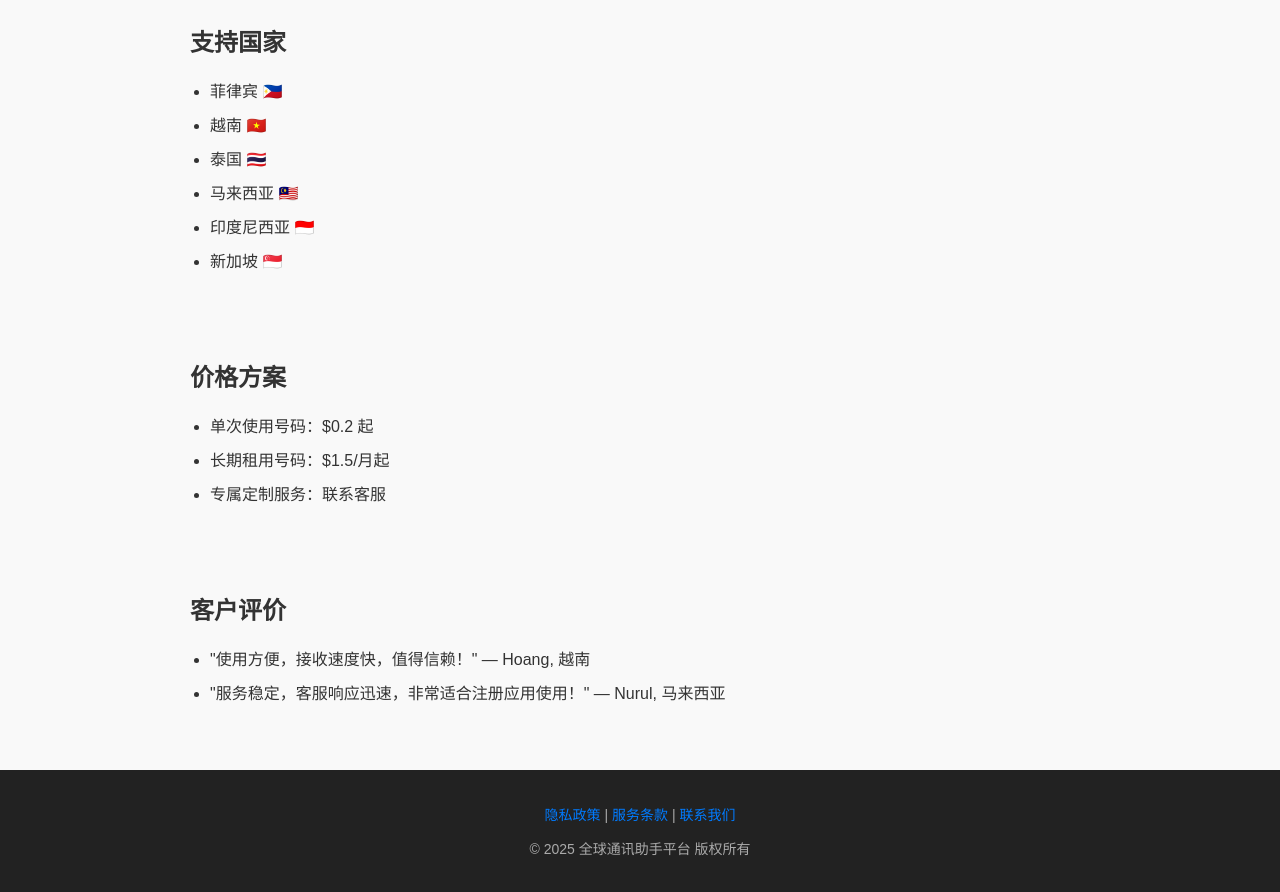
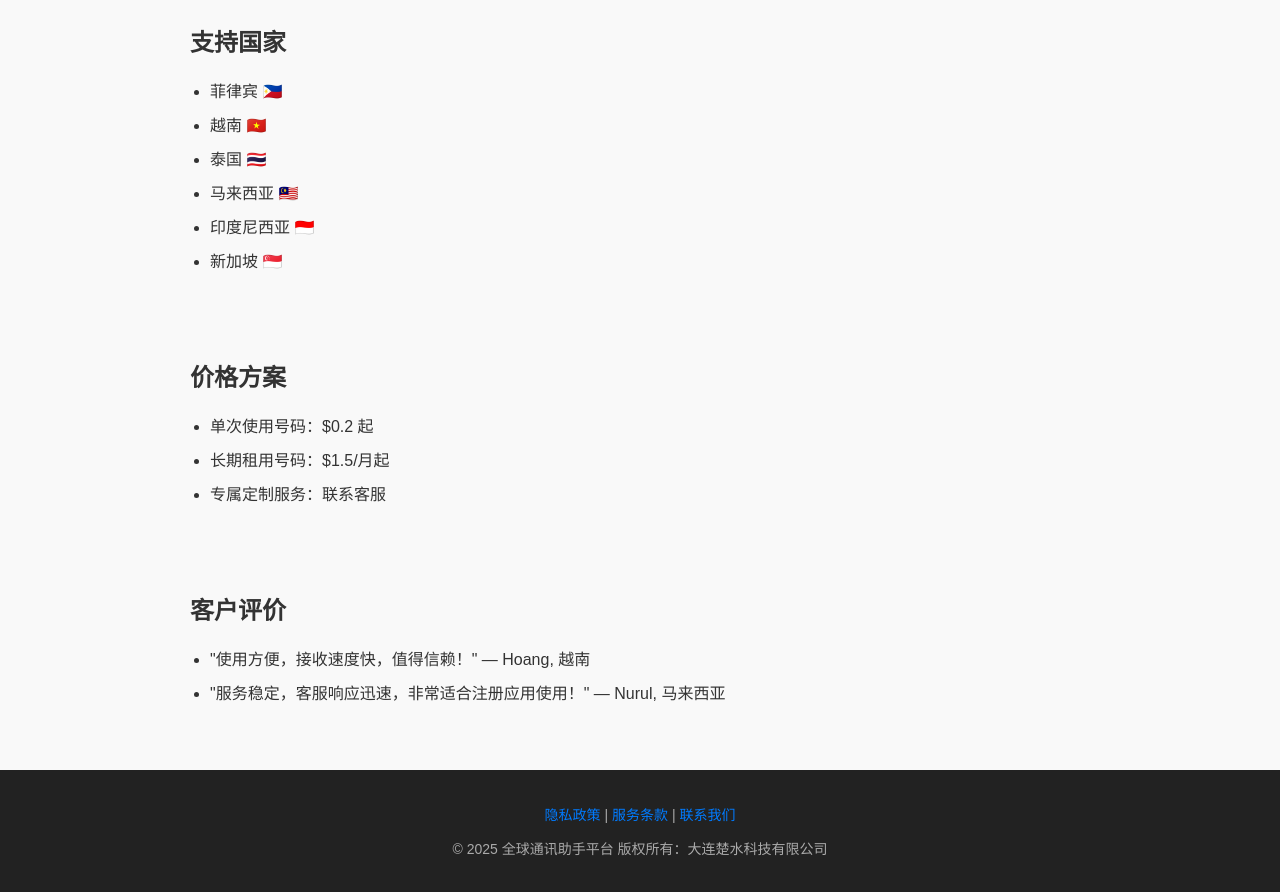
Before and after one commit to ab168188/360H, a plain HTML site: page index.html in a window 1280 px wide. Shown: the part 416-1308 px from the top of the page. Drawn offline with Linux system fonts and the light colour scheme.

Commit message:
Update index.html

```diff
--- a/index.html
+++ b/index.html
@@ -66,7 +66,7 @@
 
 <footer>
   <p><a href="#">隐私政策</a> | <a href="#">服务条款</a> | <a href="#">联系我们</a></p>
-  <p>© 2025 全球通讯助手平台 版权所有</p>
+  <p>© 2025 全球通讯助手平台 版权所有：大连楚水科技有限公司</p>
 </footer>
 
 </body>
```
